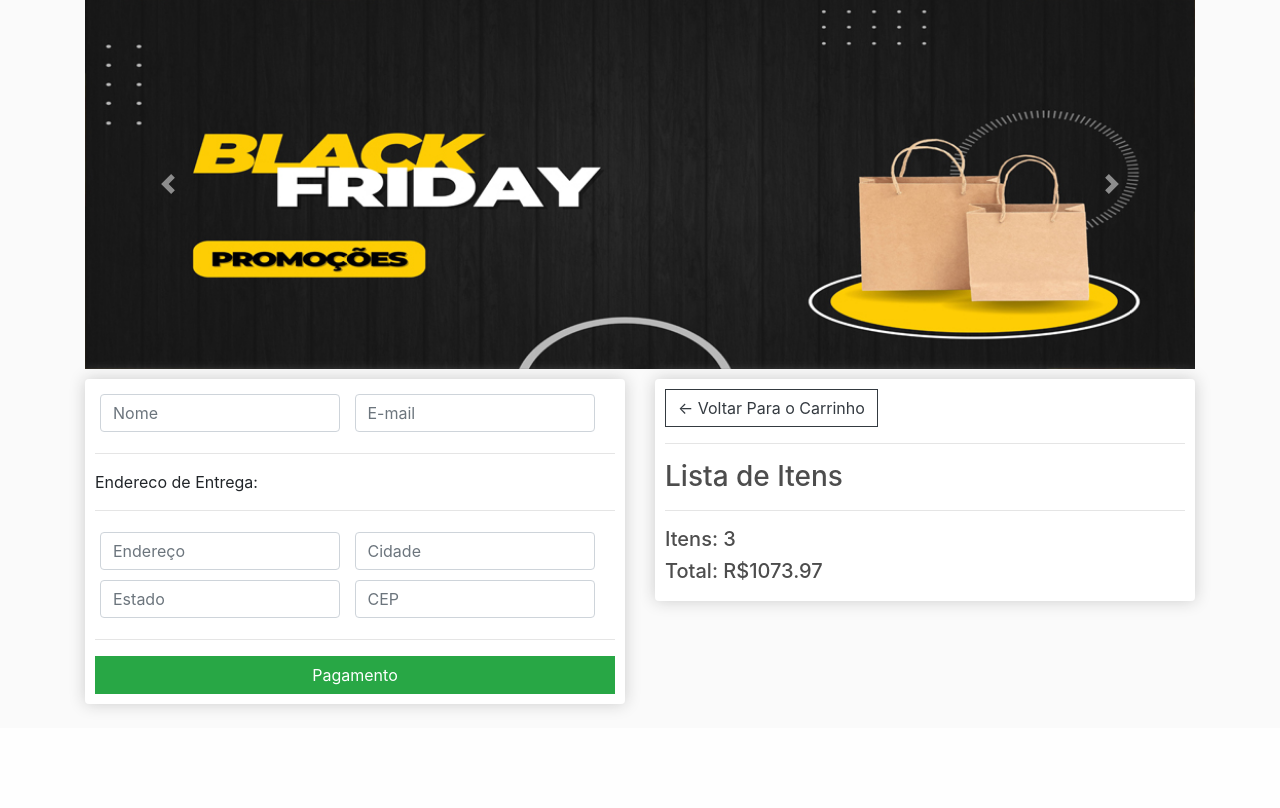
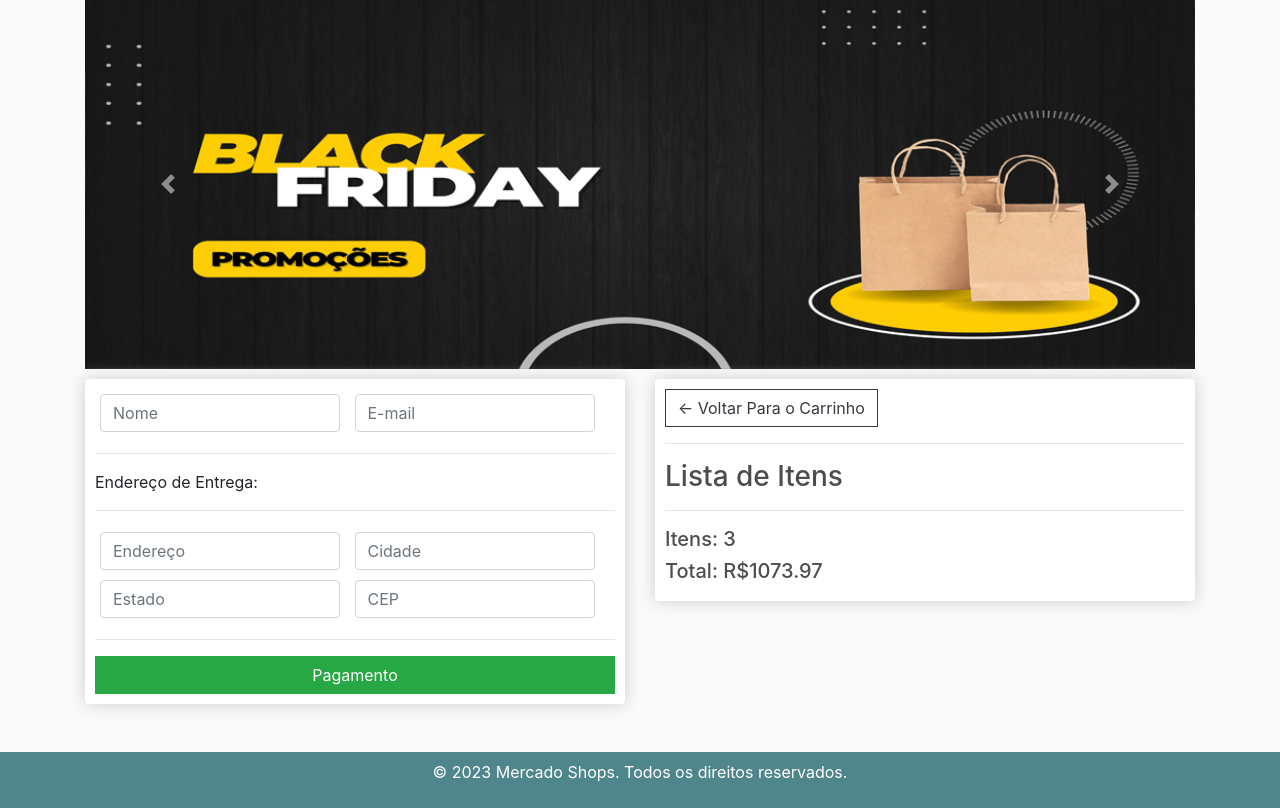
Before and after one commit to hiagoleres/eccomerce-django-sqlite, a Django app: template store/templates/store/checkout.html in a window 1280 px wide. Shown: the part 101-909 px from the top of the page. Before the commit the page ends 812 px from the top, so only its background shows below. Run offline with Django 3.2, Linux system fonts and the light colour scheme; the template is opened without the code that fills it: values that come from a table or form of the project are taken from there, others are empty; data comes from the database, SQL or seed files in the repository; both versions use the stored data as it was after the commit; parts of the project's set-up code (start-up, migrations or seed data) failed here and were passed over; some libraries are stand-ins or nearby versions.

Commit message:
Adicionado novo footer e bug do mouse corrigido

```diff
--- a/store/templates/store/cart.html
+++ b/store/templates/store/cart.html
@@ -12,7 +12,7 @@
 				<table class="table">
 					<tr>
 						<th><h5>Itens: <strong>{{order.get_cart_items}}</strong></h5></th>
-						<th><h5>Total:<strong> R${{order.get_cart_total|floatformat:2}}</strong></h5></th>
+						<th><h5>Total: <strong> R${{order.get_cart_total|floatformat:2}}</strong></h5></th>
 						<th>
 							<a  style="float:right; margin:5px;" class="btn btn-success" href="{% url 'checkout' %}">Avançar</a>
 						</th>
--- a/store/templates/store/checkout.html
+++ b/store/templates/store/checkout.html
@@ -16,7 +16,7 @@
 
 					<div id="shipping-info">
 						<hr>
-						<p>Endereco de Entrega: </p>
+						<p>Endereço de Entrega: </p>
 						<hr>
 						<div class="form-field">
 							<input class="form-control" type="text" name="endereco" placeholder="Endereço">
@@ -60,8 +60,8 @@
 					<div style="flex:1"><p>x{{item.quantity}}</p></div>
 				</div>
 				{% endfor %}
-				<h5>Itens:   {{order.get_cart_items}}</h5>
-				<h5>Total:   R${{order.get_cart_total|floatformat:2}}</h5>
+				<h5>Itens: {{order.get_cart_items}}</h5>
+				<h5>Total: R${{order.get_cart_total|floatformat:2}}</h5>
 			</div>
 		</div>
 	</div>
@@ -74,8 +74,8 @@
         paypal.Buttons({
 
         	style: {
-                color:  'blue',
-                shape:  'rect',
+                color: 'blue',
+                shape: 'rect',
             },
 
             // Set up the transaction
--- a/store/templates/store/main.html
+++ b/store/templates/store/main.html
@@ -133,6 +133,10 @@
          </div>
 
 
+		 <footer class="footer bg-dark text-white text-center py-2 mt-4"> <!-- Add margin-top to create space above the footer -->
+			<p>&copy; 2023 Mercado Shops. Todos os direitos reservados.</p>
+		</footer>
+
 	<script src="https://code.jquery.com/jquery-3.4.1.slim.min.js" integrity="sha384-J6qa4849blE2+poT4WnyKhv5vZF5SrPo0iEjwBvKU7imGFAV0wwj1yYfoRSJoZ+n" crossorigin="anonymous"></script>
 
 	<script src="https://cdn.jsdelivr.net/npm/popper.js@1.16.0/dist/umd/popper.min.js" integrity="sha384-Q6E9RHvbIyZFJoft+2mJbHaEWldlvI9IOYy5n3zV9zzTtmI3UksdQRVvoxMfooAo" crossorigin="anonymous"></script>
```
Also changed, not shown: db.sqlite3.
